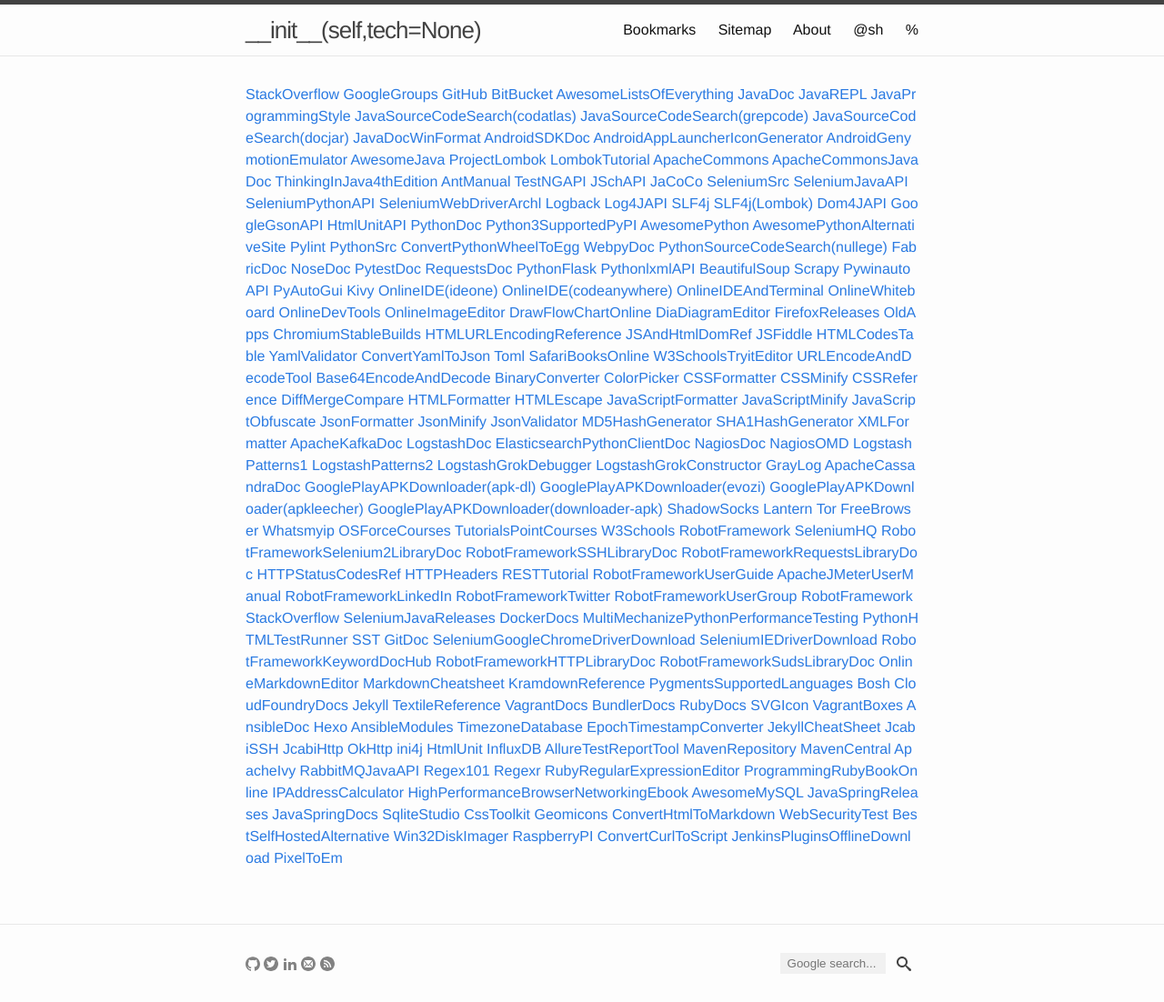
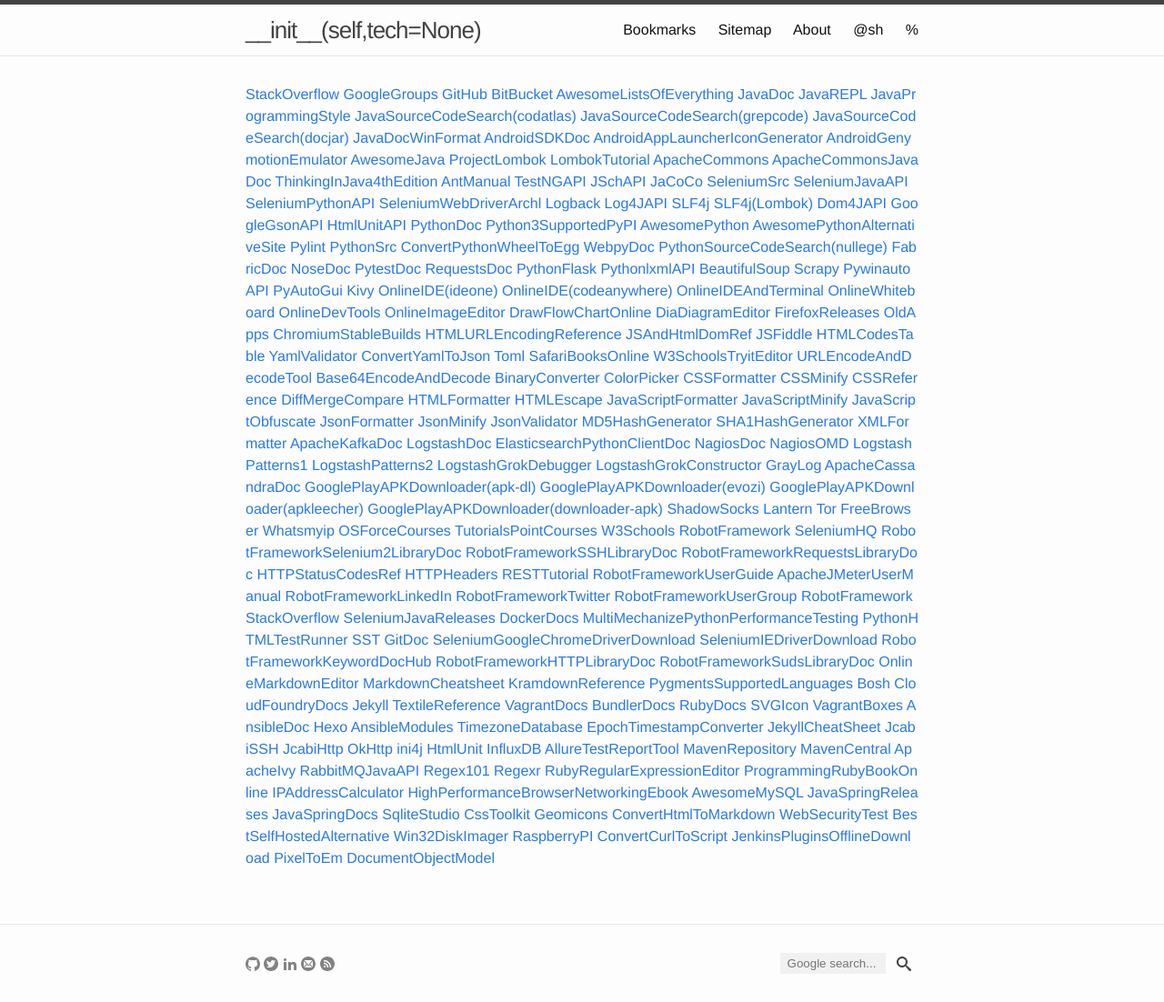
Before and after one commit to yuan-jiang/yuan-jiang.github.io, a Jekyll site: the page built from bookmarks.md, in a window 1280 px wide. Shown: the whole page at 91% size. Built offline with Jekyll 4.4.1, drawn with Linux system fonts in a browser that asks for light colours.

Commit message:
Update bookmarks.yml

```diff
--- a/_data/bookmarks.yml
+++ b/_data/bookmarks.yml
@@ -384,3 +384,5 @@
   link: https://updates.jenkins-ci.org/download/plugins/
 - description: PixelToEm
   link: http://pxtoem.com/
+- description: DocumentObjectModel
+  link: https://developer.mozilla.org/en-US/docs/Web/API/Document_Object_Model
```
